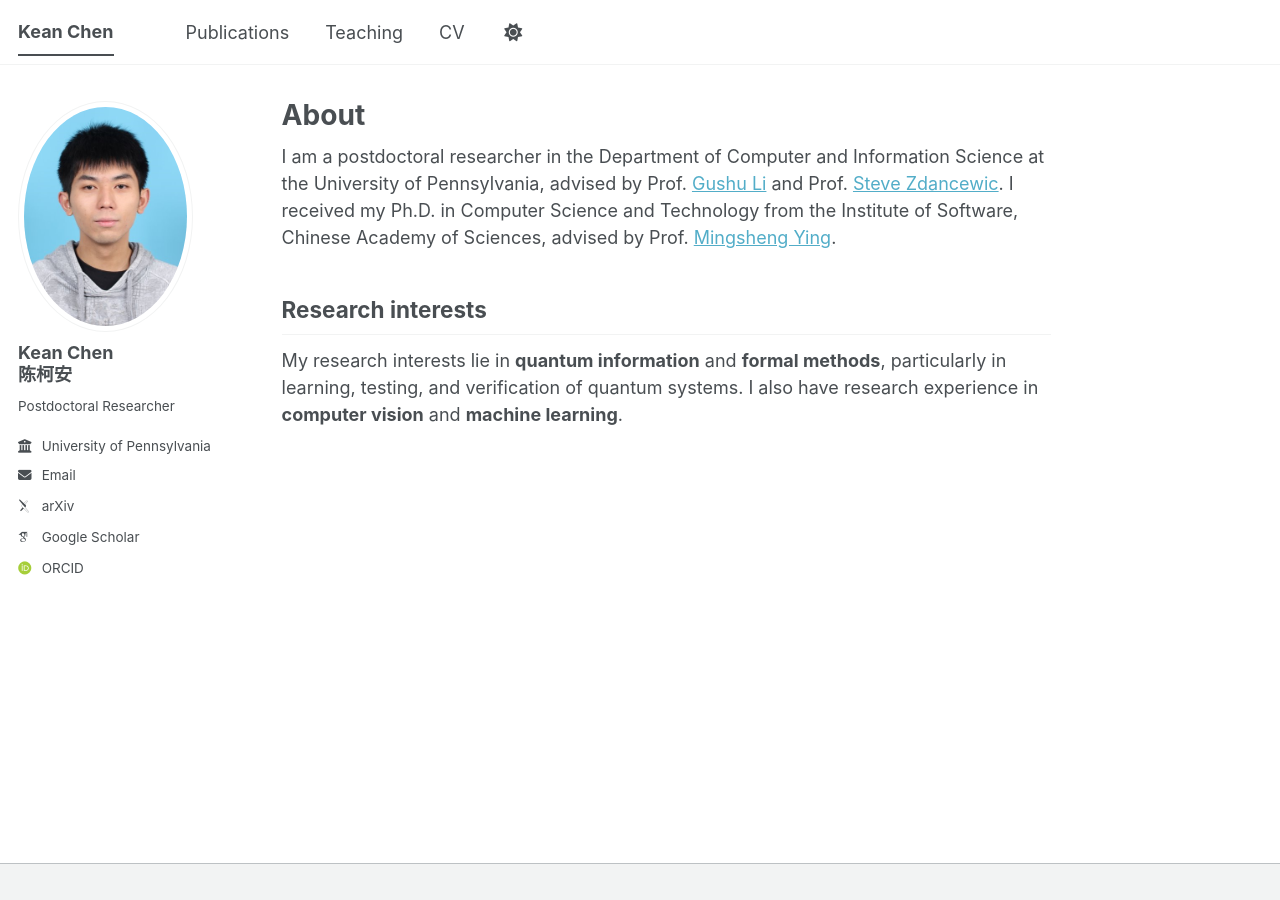
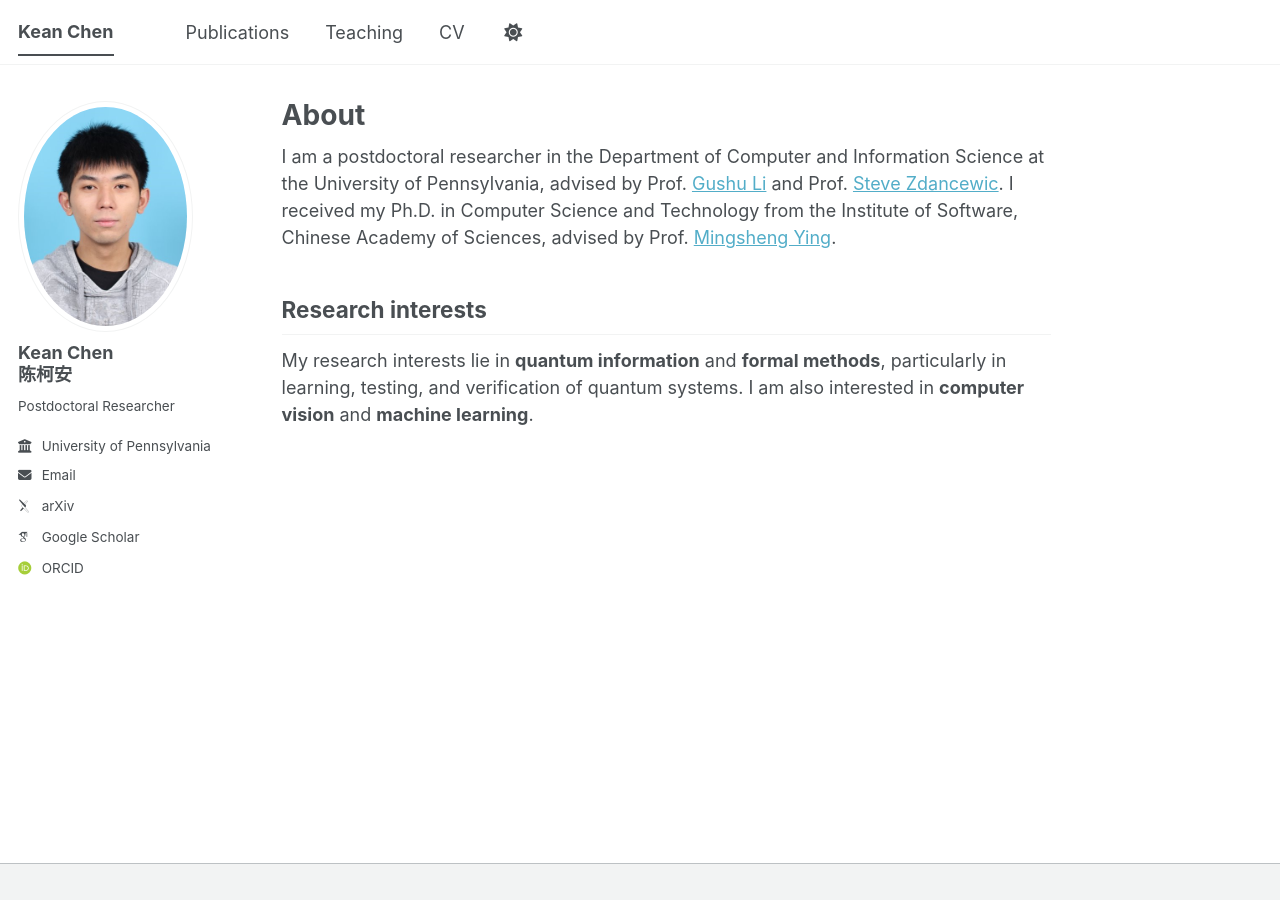
Before and after one commit to cccorn/cccorn.github.io, a Jekyll site: the page built from _pages/about.md, in a window 1280 px wide. Built offline with Jekyll 4.4.1, drawn with Linux system fonts in a browser that asks for light colours; some web fonts are replaced; a script bundle is joined from its source files by our own code; library files that are not in the unit come from our copies.

Commit message:
Update about.md

```diff
--- a/_pages/about.md
+++ b/_pages/about.md
@@ -11,4 +11,4 @@ I am a postdoctoral researcher in the Department of Computer and Information Sci
 
 ## Research interests
 My research interests lie in **quantum information** and **formal methods**, particularly in learning, testing, and verification of quantum systems.
-I also have research experience in **computer vision** and **machine learning**.
+I am also interested in **computer vision** and **machine learning**.
```
